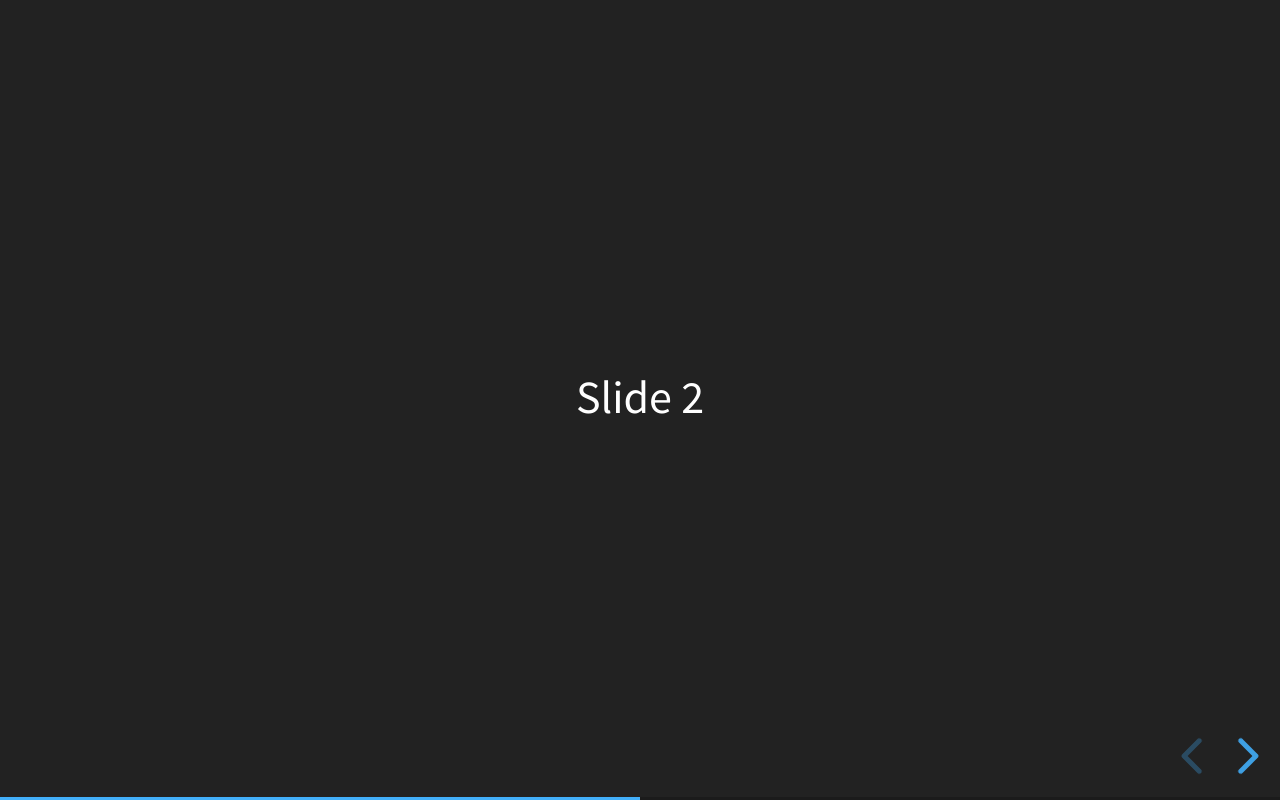
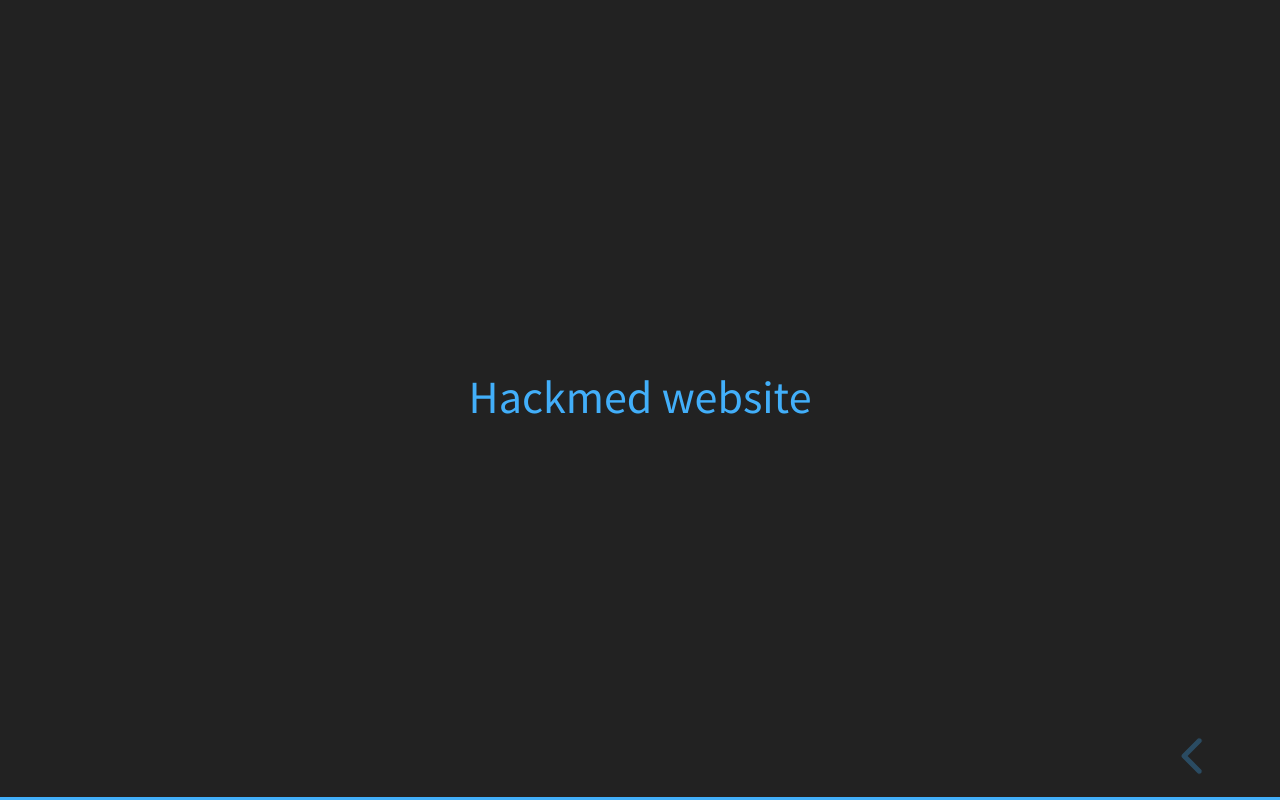
Before and after one commit to Calebp98/hackmedTimer, a website: page index.html in a window 1280 px wide. Both pictures are taken after a click on the button "next slide". Drawn offline with Linux system fonts and the light colour scheme.

Commit message:
has link to hackmed website

```diff
--- a/index.html
+++ b/index.html
@@ -75,8 +75,9 @@ var x = setInterval(function() {
 </script>
 
 				</section>
-				<section>Slide 2</section>
-				<section>Slide 3</section>
+				<section> <a href="http://hackmed.uk/"> Hackmed website</a></section>
+
+				<!-- <section>Slide 3</section> -->
 			</div>
 		</div>
 
```
